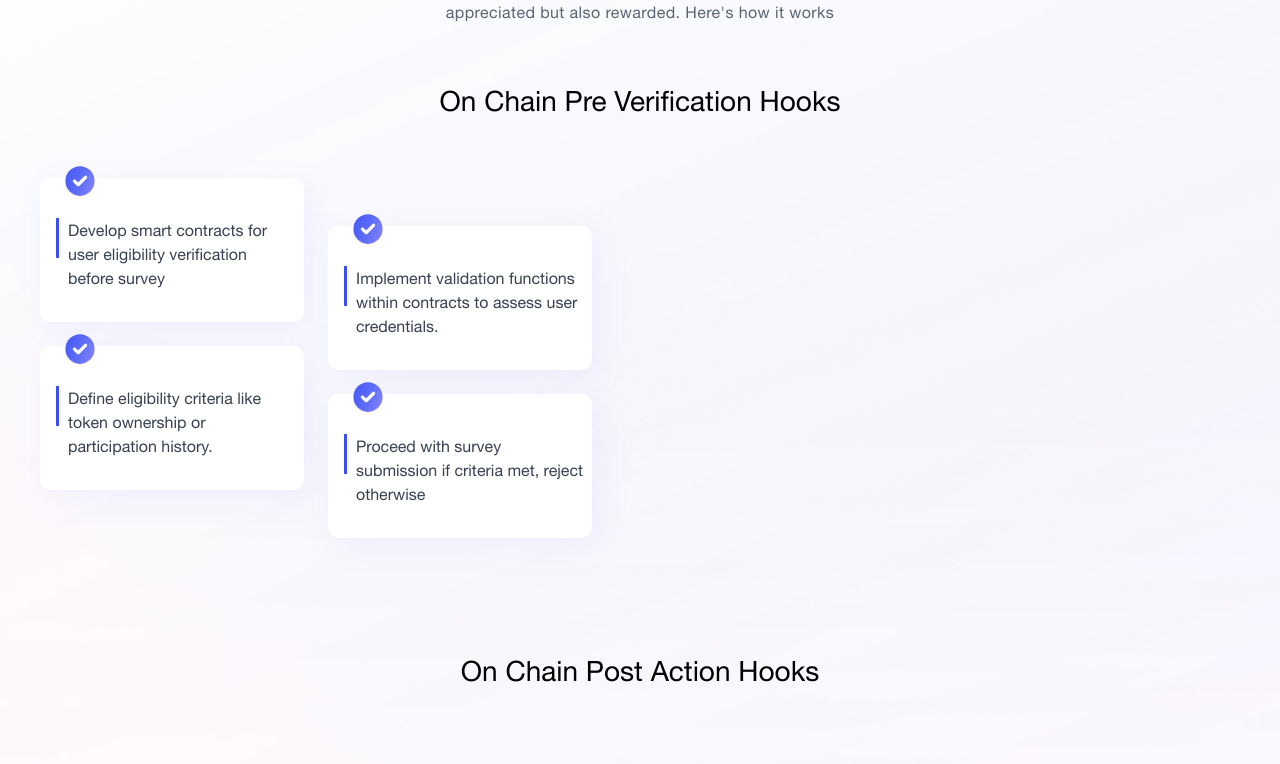
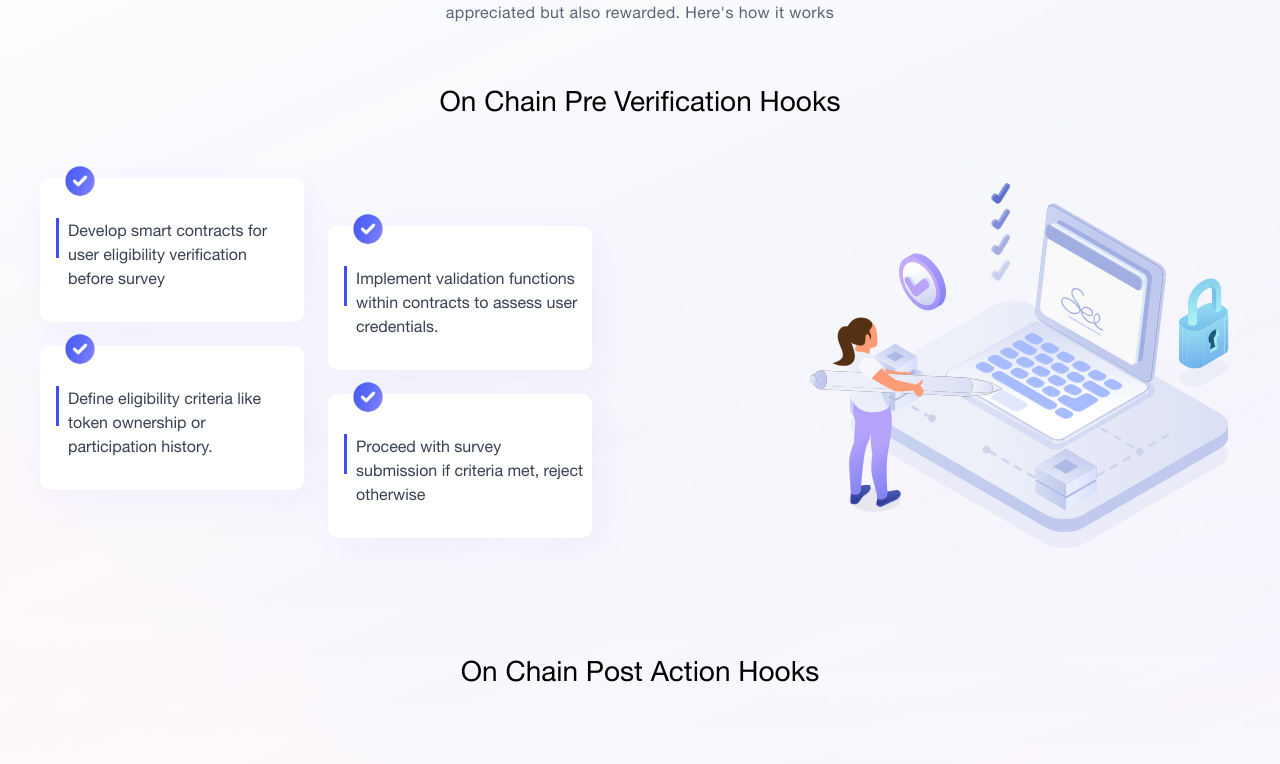
Before and after one commit to surveybull/surveybull.github.io, a React (Vite) app: page / in a window 1280 px wide. Shown: the part 6581-7345 px from the top of the page. Built offline with nearby package versions, Linux system fonts and the light colour scheme; a web font is replaced by a local one.

Commit message:
fix- image

```diff
--- a/src/components/Home/DecentralizedAction.jsx
+++ b/src/components/Home/DecentralizedAction.jsx
@@ -98,7 +98,7 @@ const DecentralizedAction = () => {
           </div>
         </div>
       </div>
-      <div data-aos={"fade-up"} className="  flex align-middle">
+      <div className="  flex align-middle">
         <img src={imageSrc} alt={imageAlt} />
       </div>
     </div>
```
